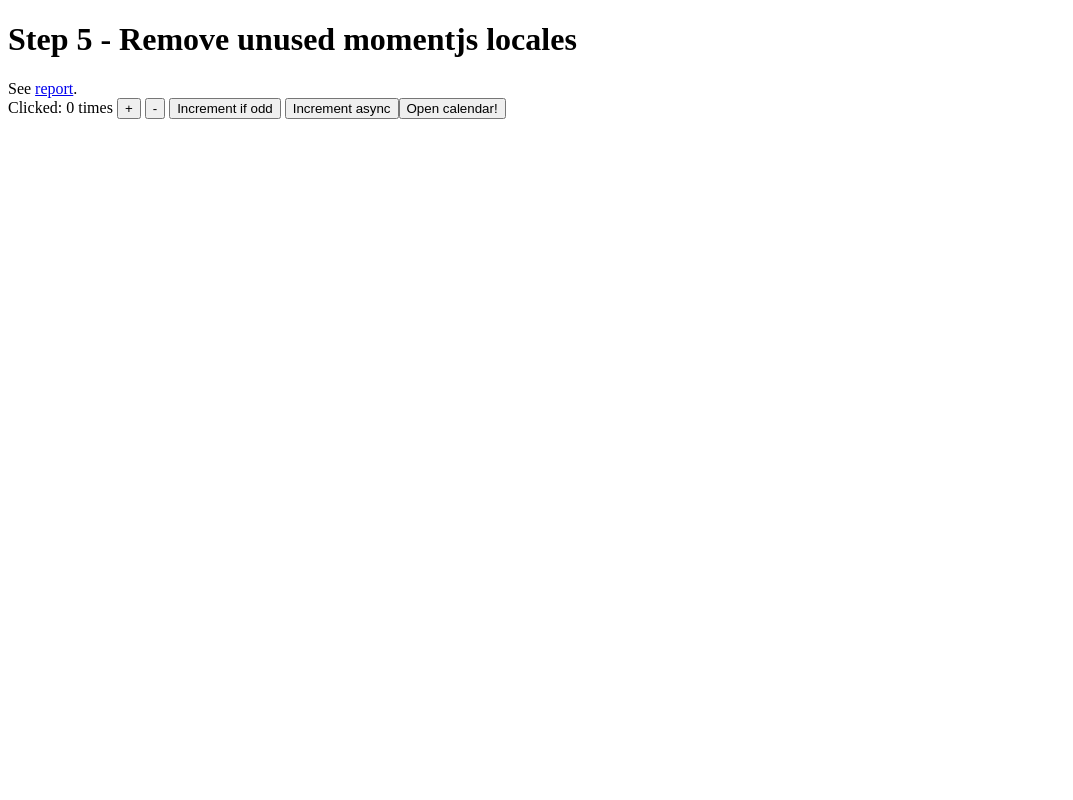
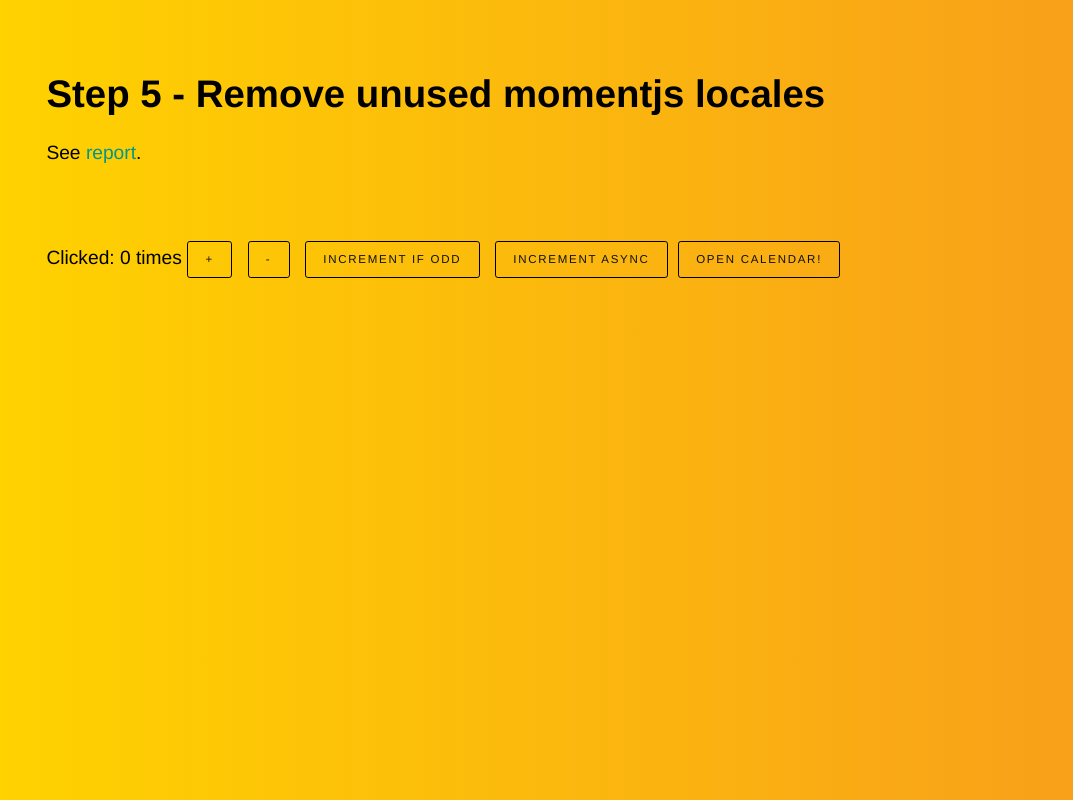
Before and after one commit to pekala/cphjs-webpack-fun, a website: page reports/step5/index.html in a window 1280 px wide. Shown: the whole page, without its empty margins (0-1073 px from the left). Drawn offline with Linux system fonts and the light colour scheme.

Commit message:
Fix missing styles

```diff
--- a/reports/step5/index.html
+++ b/reports/step5/index.html
@@ -4,6 +4,7 @@
     <meta charset="utf-8">
     <meta name="viewport" content="width=device-width, initial-scale=1">
     <title>Webpack Bundle Primer</title>
+    <link rel="stylesheet" type="text/css" href="../styles.css">
   </head>
   <body>
     <div id="explain">
```
Also changed, not shown: reports/step4/index.html (+0 -1 lines).
